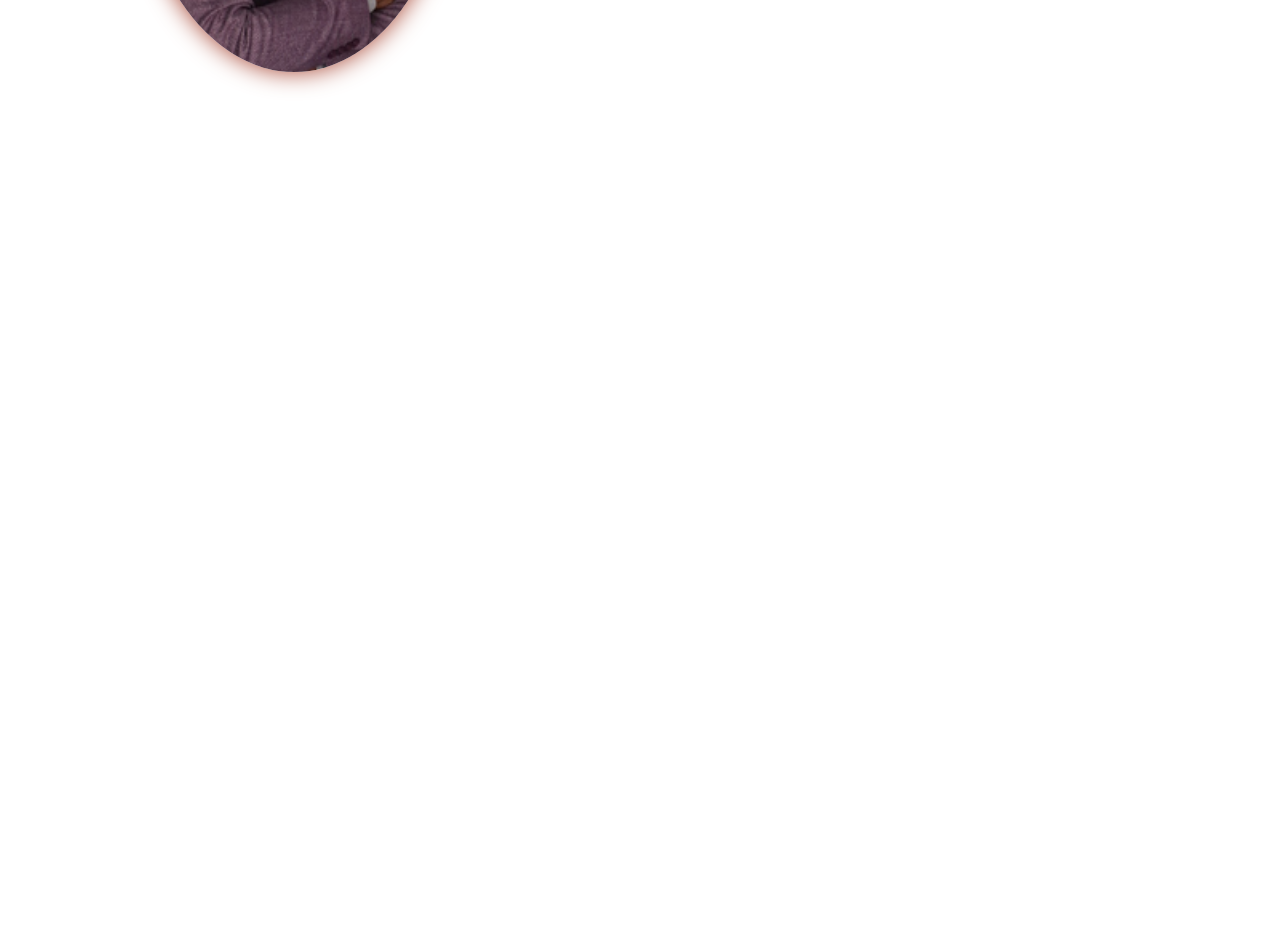
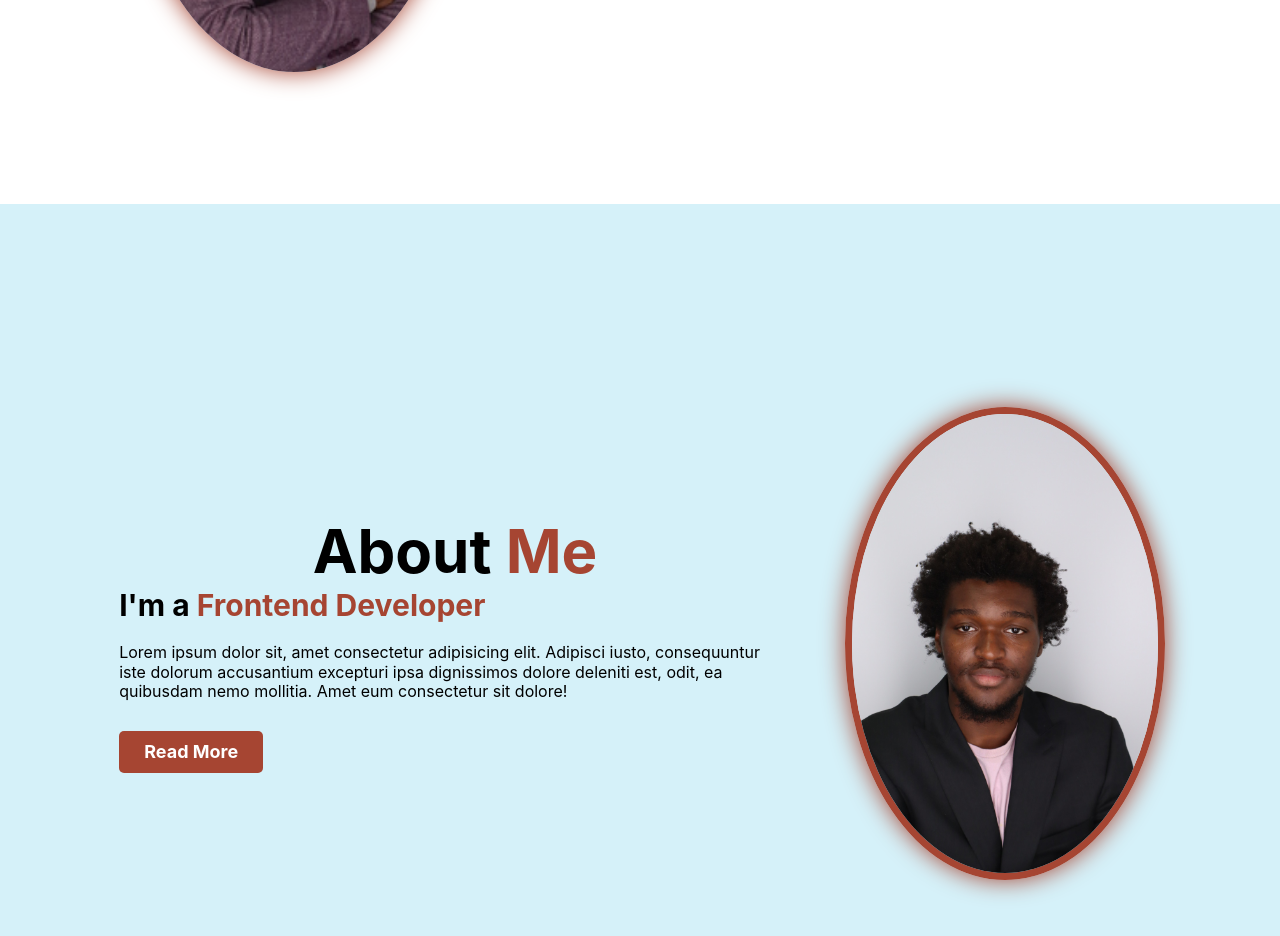
Before and after one commit to JohnsonByron/PortfolioWebsite, a plain HTML site: page index.html in a window 1280 px wide. Shown: the part 596-1532 px from the top of the page. Before the commit the page ends 800 px from the top, so only its background shows below. Drawn offline with nearby package versions, Linux system fonts and the light colour scheme.

Commit message:
Completed the About Me section of the portfolio. Added an image and basically all of the CSS code from the home section went here as well.

```diff
--- a/index.html
+++ b/index.html
@@ -47,5 +47,20 @@
         </div>
     </section>
 
+<!--- About Me Section ---->
+
+<section class="about" id="about">
+    <div class="about-content">
+      <h2 class="heading">About<span> Me</span></h2>
+        <h3>I'm a <span>Frontend Developer</span></h3>
+        <p>Lorem ipsum dolor sit, amet consectetur adipisicing elit. Adipisci iusto, consequuntur iste dolorum accusantium excepturi ipsa dignissimos dolore deleniti est, odit, ea quibusdam nemo mollitia. Amet eum consectetur sit dolore!</p>
+        <a href="#" class="btn">Read More </a>
+    </div>
+    <div class="about-img">
+        <img src="assets\AboutImage.jpg" alt="A profile headshot of me">
+
+    </div>
+</section>
+
 </body>
 </html>
--- a/style.css
+++ b/style.css
@@ -194,3 +194,51 @@ span{
     transform: scale(1.05) translateY(-5px);
     box-shadow: 0 0 25px var(--main-color);
 }
+
+/*------------------ About Section ------------------*/
+
+.about{
+    display: flex;
+    align-items: center;
+    justify-content: center;
+    gap: 5rem;
+    background-color: var(--snd-bg-color);
+}
+
+.about img{
+    width: 25vw;
+    border: 7px solid var(--main-color);
+    border-radius: 50%;
+    box-shadow: 0 0 25px var(--main-color);
+    cursor: pointer;
+    transition: 0.4s ease;
+}
+
+.about img:hover{
+    box-shadow: 0 0 25px var(--main-color),
+                0 0 35px var(--main-color),
+                0 0 45px var(--main-color);
+}
+
+.heading{
+    font-size: 6rem;
+    text-align: center;
+}
+
+.about-content{
+    padding: 0.4rem;
+}
+
+.about-content{
+    text-align: left;
+    line-height: 1.2;
+}
+
+.about-content h3{
+    font-size: 3rem;
+}
+
+.about-content p{
+    font-size: 1.6rem;
+    margin: 2rem 0 3rem;
+}
```
Also changed, not shown: assets/AboutImage.jpg (added).
